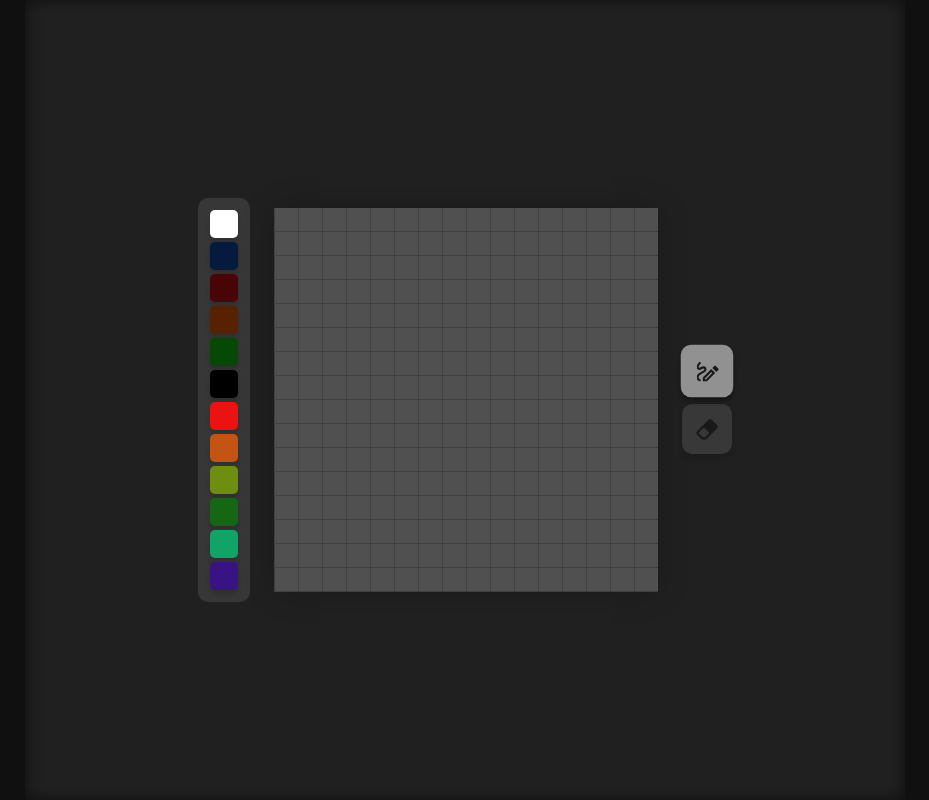
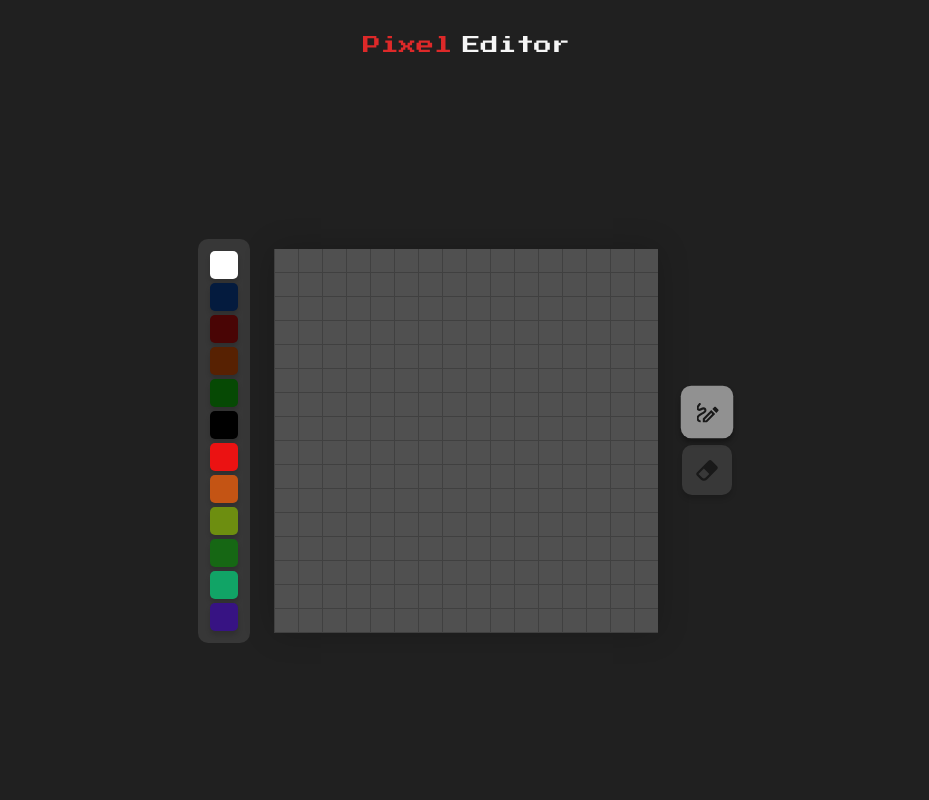
Before and after one commit to LuanMiqueias/pixel-editor, a Next.js app: page / in a window 1280 px wide. Shown: the whole page, without its empty margins (175-1104 px from the left). Built offline with nearby package versions, Linux system fonts and the light colour scheme.

Commit message:
Alterando styles da home

```diff
--- a/src/components/colorPalette/styles.module.css
+++ b/src/components/colorPalette/styles.module.css
@@ -2,7 +2,6 @@
   display:flex;
   flex-direction: column;
   gap:4px;
-  margin-right:24px;
   padding: .75rem .75rem;
   background: rgba(255, 255, 255, 0.1);
   border-radius: 10px;
--- a/src/components/toolbar/styles.module.css
+++ b/src/components/toolbar/styles.module.css
@@ -15,5 +15,4 @@
   display: flex;
   flex-direction: column;
   gap:8px;
-  margin-left:24px;
 }
--- a/src/pages/index.tsx
+++ b/src/pages/index.tsx
@@ -14,6 +14,10 @@ export default function Home() {
       <Head>
         <title>Pixel Art</title>
       </Head>
+      <h1>
+        {" "}
+        <img src="./logo.svg" alt="" />{" "}
+      </h1>
       <CellsProvider>
         <ColorsProvider>
           <ToolBarProvider>
--- a/src/styles/Home.module.css
+++ b/src/styles/Home.module.css
@@ -4,7 +4,7 @@
   flex-direction: column;
   justify-content: center;
   align-items: center;
-  background-color: #101010;
+  background-color: #202020;
 }
 
 .content {
@@ -14,6 +14,6 @@
   display: flex;
   justify-content: center;
   align-items: center;
-  background-color: #202020;
-  box-shadow: inset 0 0 15px rgba(0, 0, 0, 0.6);
+  flex-wrap: wrap;
+  gap:24px;
 }
```
Also changed, not shown: public/logo.svg (added).
